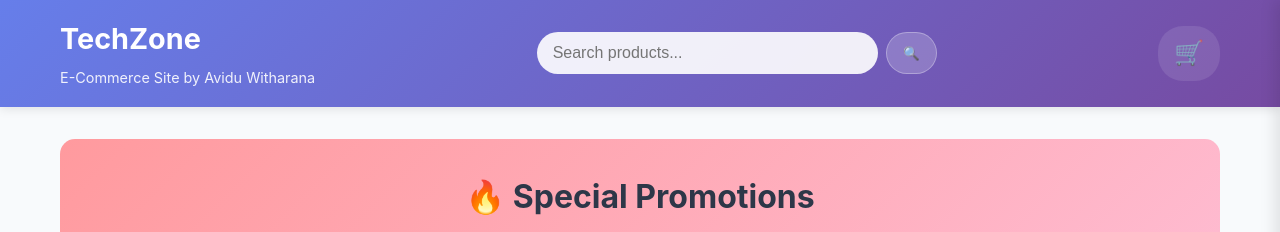
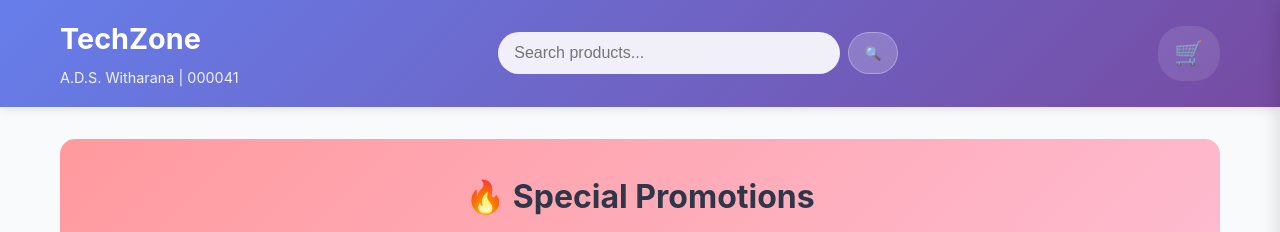
Before and after one commit to avidzcheetah/tech-gadgets-store, a website built with Vite: page index.html in a window 1280 px wide. Shown: the top 232 px of the page. Built offline with nearby package versions, Linux system fonts and the light colour scheme; files whose address does not match are found by name.

Commit message:
Change header

```diff
--- a/index.html
+++ b/index.html
@@ -11,7 +11,7 @@
         <div class="container">
             <div class="logo">
                 <h1>TechZone</h1>
-                <span>E-Commerce Site by Avidu Witharana</span>
+                <span>A.D.S. Witharana | 000041</span>
             </div>
 
             <div class="search-container">
```
